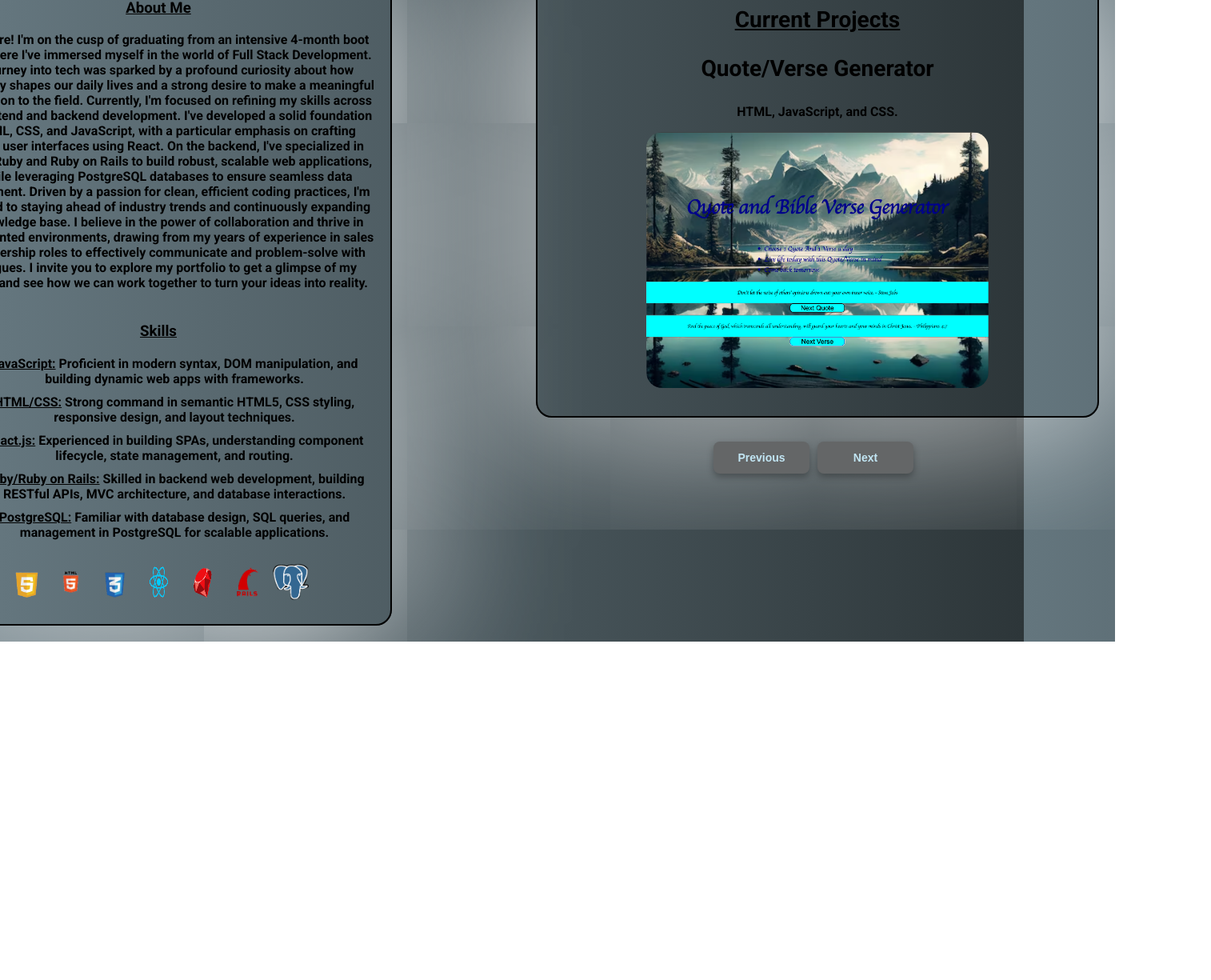
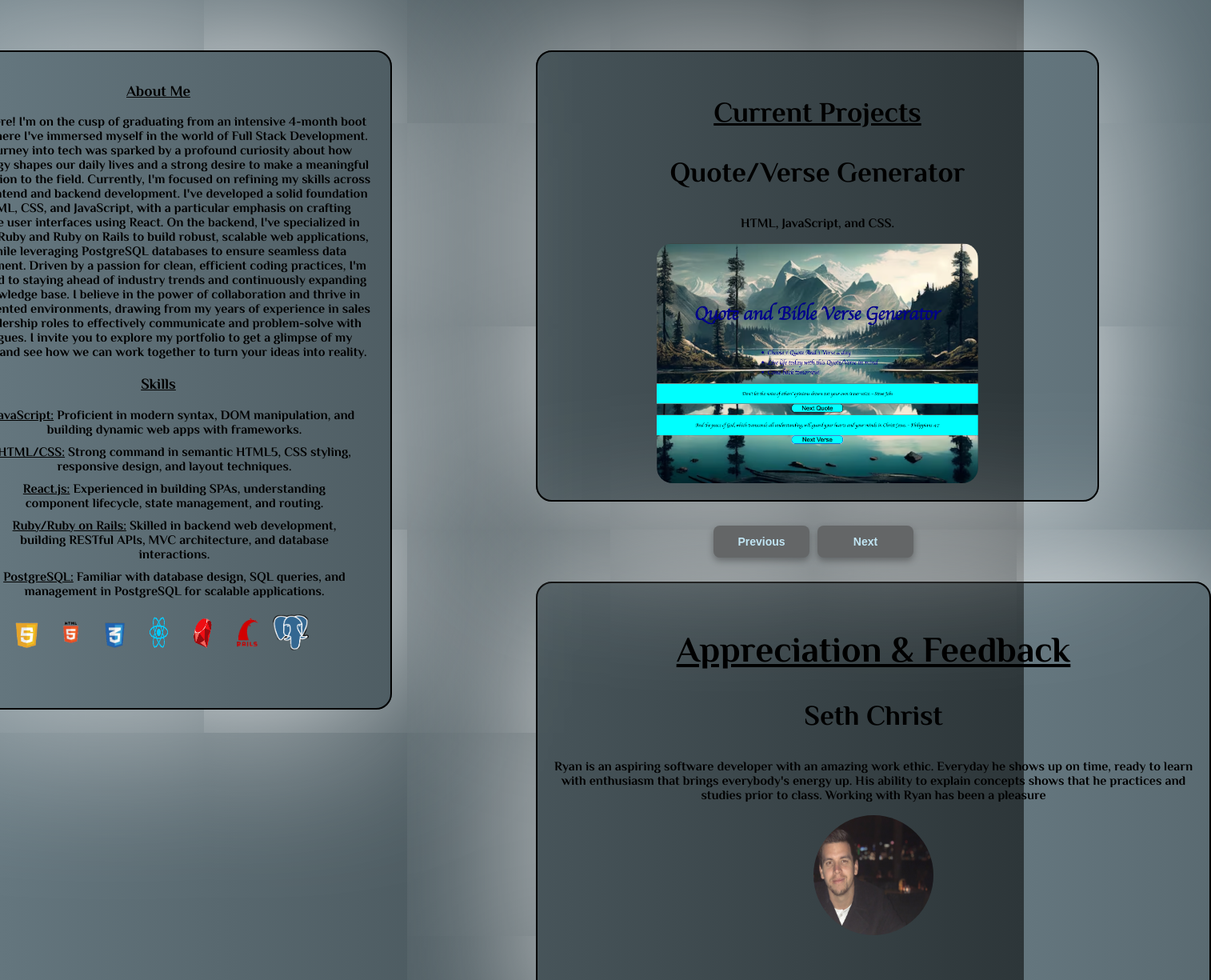
Before and after one commit to Rlemus93/final-portfolio, a React (Create React App) app: page / in a window 1280 px wide. Shown: the part 355-1580 px from the top of the page at 80% size, 1514 px wide, since content can reach past the window. Before the commit the page ends 1157 px from the top, so only its background shows below. Built offline with nearby package versions, Linux system fonts and the light colour scheme.

Commit message:
added testimonials

```diff
--- a/public/index.html
+++ b/public/index.html
@@ -2,8 +2,14 @@
 <html lang="en">
   <head>
     <meta charset="utf-8" />
+    <!-- fonts -->
+    <link rel="preconnect" href="https://fonts.googleapis.com">
+    <link rel="preconnect" href="https://fonts.gstatic.com" crossorigin>
+    <link href="https://fonts.googleapis.com/css2?family=Pacifico&display=swap" rel="stylesheet">
     <link rel="stylesheet" href="https://fonts.googleapis.com/css2?family=Roboto:wght@700&display=swap">
     <link rel="icon" href="%PUBLIC_URL%/favicon.ico" />
+    <link href="https://fonts.googleapis.com/css2?family=Pacifico&family=Philosopher:ital,wght@0,400;0,700;1,400;1,700&display=swap" rel="stylesheet">
+    <!-- end -->
     <meta name="viewport" content="width=device-width, initial-scale=1" />
     <meta name="theme-color" content="#000000" />
     <meta
--- a/src/App.css
+++ b/src/App.css
@@ -6,7 +6,6 @@ body {
   align-items: center;
   font-family: 'Roboto', sans-serif;
 }
-
 
 .card {
   border: 2px solid black;
@@ -24,6 +23,7 @@ body {
   transform: none;
 }
 
+
 .project-image {
   margin-top: 10px;
 }
@@ -31,10 +31,10 @@ body {
 .project-image img {
   max-width: 1000px;
   height: auto;
-  max-height: 320px;
+  max-height: 300px;
   transition: transform 0.3s;
   border-radius: 20px;
-  cursor:zoom-in;
+
 }
 
 .project-image img:hover {
@@ -47,22 +47,53 @@ body {
   justify-content: center;
 }
 
-.projectname {
-  font-size: 24px;
+.projectname,
+.testimonals
+ {
+  font-size: 30px;
   font-weight: bold;
   color: #000000;
   transition: text-shadow 0.3s;
+  font-family: "Philosopher", sans-serif;
+  font-weight: 700;
+  font-style: normal;
 }
 
-.projectname:hover {
+.projectname:hover,
+.testimonals:hover,
+.testimonialspara:hover {
+  text-shadow: 0 0 5px rgba(255, 255, 255, 0.5);
+}
 
-  text-shadow: 0 0 5px rgba(255, 255, 255, 0.5);
+.testimonials-image {
+  margin-top: 10px;
+}
+
+.testimonials-image img {
+  height: 150px;
+  width: 150px;
+  border-radius: 50%;
+  transition: transform 0.3s;
+}
+
+.testimonialspara {
+  font-family: "Philosopher", sans-serif;
+  font-weight: 700;
+  font-style: normal;
+}
+
+
+.techstack {
+  font-family: "Philosopher", sans-serif;
+  font-weight: 700;
+  font-style: normal;
 }
 
 .buttons {
   display: flex;
   flex-wrap: wrap;
   justify-content: center;
+  margin-bottom: 30px;
 }
 
 .button {
@@ -86,11 +117,9 @@ body {
   box-shadow: 0 8px 16px rgba(0, 0, 0, 0.3);
 }
 
-
 .button:active {
   transform: translateY(0);
 }
-
 
 .aboutme {
   border: 2px solid black;
@@ -102,61 +131,19 @@ body {
   margin: 20px;
   box-shadow: 0 0 215px rgba(255, 255, 255, 0.976);
   transition: text-shadow 0.6s;
+  font-family: "Philosopher", sans-serif;
+  font-weight: 700;
+  font-style: normal;
 }
 
 .aboutme:hover {
-  text-shadow: 0 0 5px rgb(132, 125, 125);
+  text-shadow: 0 0 5px rgb(83, 52, 52);
 }
 
-
-
-.skills {
-  border: none;
-  display: flex;
-  flex-wrap: wrap;
-  justify-content: center;
-  width: 100%;
-  max-width: 500px;
-  margin: 20px auto; /* Updated margin to center horizontally */
-}
-
-h1 {
-  text-align: center;
-  margin-top: -20px;
-  font-size: 48px;
-  font-weight: bold;
-  color: #000000;
-  transition: text-shadow 0.6s;
-}
-
-h1:hover {
-  text-shadow: 0 0 5px rgb(247, 244, 244);
-}
-
-
-
-
-.profile {
-  height: 150px;
-  width: 150px;
-  border-radius: 50%;
-  margin: 20px auto;
-  display: block;
-}
-
-
-
-.container {
-  display: flex;
-  justify-content: space-between;
-}
-
-.left-section {
-  width: calc(50% - 10px);
-}
-
-.right-section {
-  width: calc(50% - 10px);
+.aboutmepara {
+  font-family: "Philosopher", sans-serif;
+  font-weight: 700;
+  font-style: normal;
 }
 
 .skillsheader {
@@ -168,6 +155,9 @@ h1:hover {
   max-width: 500px;
   margin: 0 auto;
   margin-bottom: 20px;
+  font-family: "Philosopher", sans-serif;
+  font-weight: 700;
+  font-style: normal;
 }
 
 .skillslist {
@@ -179,13 +169,15 @@ h1:hover {
   max-width: 500px;
   color: rgb(0, 0, 0);
   transition: color 0.3s;
+  font-family: "Philosopher", sans-serif;
+  font-weight: 700;
+  font-style: normal;
 }
 
 .skillslist li {
   color: rgb(0, 0, 0);
   transition: color 0.3s;
   margin-bottom: 10px;
-
 }
 
 .skillslist li:hover {
@@ -203,6 +195,57 @@ h1:hover {
   margin: 0 5px;
 }
 
+.skills {
+  border: none;
+  display: flex;
+  flex-wrap: wrap;
+  justify-content: center;
+  width: 100%;
+  max-width: 500px;
+  margin: 20px auto;
+}
+
+h1 {
+  text-align: center;
+  margin-top: -20px;
+  font-size: 48px;
+  font-weight: bold;
+  color: #000000;
+  transition: text-shadow 0.6s;
+}
+
+h1:hover {
+  text-shadow: 0 0 5px rgb(247, 244, 244);
+}
+
+.profile {
+  height: 150px;
+  width: 150px;
+  border-radius: 50%;
+  margin: 20px auto;
+  display: block;
+}
+
+.name {
+  font-family: "Pacifico", cursive;
+  font-weight: 400;
+  font-style: normal;
+  font-size: 80px;
+}
+
+.container {
+  display: flex;
+  justify-content: space-between;
+}
+
+.left-section {
+  width: calc(50% - 10px);
+}
+
+.right-section {
+  width: calc(50% - 10px);
+}
+
 header {
   display: flex;
   margin-top: 10px;
@@ -214,8 +257,6 @@ header {
   margin: 0 5px;
   cursor: pointer;
 }
-
-
 
 .email-box {
   width: 120px;
@@ -242,3 +283,16 @@ header {
 .email-box:active {
   transform: translateY(0);
 }
+
+@keyframes spin {
+  0% { transform: rotate(0deg); }
+  100% { transform: rotate(360deg); }
+}
+
+.loading-message {
+  text-align: center;
+  font-family: "Pacifico", cursive;
+  font-weight: 400;
+  font-style: normal;
+  font-size: 80px;
+}
--- a/src/App.js
+++ b/src/App.js
@@ -1,23 +1,20 @@
-import React, { useState } from 'react';
-import Projects from './Components/Projects';
+import React, { useState, useEffect } from 'react';
+import Projects from './components/Projects';
 import './App.css';
 import profileimage from './images/profileimage.JPG';
-import ruby from './images/ruby.png';
-import rubyonrails from './images/rubyonrails.png';
-import react from './images/react.png';
-import css from './images/css.png';
-import html from './images/html.png';
-import js from './images/js.png';
 import github from './images/github.png';
 import linkdin from './images/linkdin.png';
 import verse from './images/verse.png';
-import postgresql from './images/postgresql.png';
 import tictactoe from './images/tictactoe.png';
 import poisongame from './images/poisongame.png';
 import comingsoon from './images/comingsoon.jpeg';
+import Aboutme from './components/Aboutme';
+import Testimonials from './components/Testimonials';
 
 const App = () => {
+  const [loading, setLoading] = useState(true); // State to manage loading
   const [currentProjectIndex, setCurrentProjectIndex] = useState(0);
+  const [currentTestimonialIndex, setCurrentTestimonialIndex] = useState(0)
 
   const projectNames = [
     ['Quote/Verse Generator', 'HTML, JavaScript, and CSS.', <img src={verse} alt="" />],
@@ -26,6 +23,33 @@ const App = () => {
     ['Capstone-Project', 'this is a little summary', <img src={comingsoon} alt="" />],
     ['future project', 'this is a little summary', <img src={comingsoon} alt="" />],
   ];
+
+  const testimonials = [
+    ['Seth Christ',"Ryan is an aspiring software developer with an amazing work ethic. Everyday he shows up on time, ready to learn with enthusiasm that brings everybody's energy up. His ability to explain concepts shows that he practices and studies prior to class. Working with Ryan has been a pleasure", <img src={profileimage} alt="" />],
+    ['name2','Highly recommend! Professional and efficient.', <img src={github} alt="" />],
+    ['name3','Outstanding experience from start to finish. Will definitely return!', <img src={linkdin} alt="" />],
+    ['name4','Impressed by the quality of work and attention to detail.', <img src={profileimage} alt="" />],
+    ['name5','Excellent communication and quick turnaround. Couldnt be happier!', <img src={linkdin} alt="" />],
+    ['name6','Incredible results! Exceeded all expectations', <img src={github} alt="" />]
+  ]
+
+  useEffect(() => {
+    // funtion that loads up screen. after 2.5 seconds loads up the rest of the page
+    const timeout = setTimeout(() => {
+      setLoading(false);
+    }, 2500); // Adjust timing as needed
+
+    // Auto change testimonial index every 7 seconds
+    const interval = setInterval(() => {
+      setCurrentTestimonialIndex(prevIndex => (prevIndex === testimonials.length - 1 ? 0 : prevIndex + 1));
+    }, 7000); //
+
+    // Cleanup functions
+    return () => {
+      clearTimeout(timeout);
+      clearInterval(interval);
+    };
+  }, []);
 
   const nextProject = () => {
     setCurrentProjectIndex(currentProjectIndex === projectNames.length - 1 ? 0 : currentProjectIndex + 1);
@@ -49,6 +73,11 @@ const App = () => {
 
   return (
     <div>
+      {loading ? (
+        <div className="loading-message">Welcome! Nice to meet you!</div>
+      ) : (
+        // Content after loading
+        <>
           <header>
             <img className="headerphotos" src={linkdin} alt="" onClick={handleLinkedInClick} />
             <img className="headerphotos" src={github} alt="" onClick={handleGitHubClick} />
@@ -56,65 +85,12 @@ const App = () => {
               Email Me
             </div>
           </header>
-      <h1>
+          <h1 className='name'>
             Ryan Lemus<img className="profile" src={profileimage} alt="Profile" />
           </h1>
 
           <div className="container">
-        <div className="left-section">
-          <div className="aboutme">
-            <div className='left-titles'>
-            <h3>
-              <u >About Me</u>
-            </h3>
-            </div>
-            <p>
-            Hello there! I'm on the cusp of graduating from an intensive 4-month boot camp, where I've immersed myself in the world of Full Stack Development. My journey into tech was sparked by a profound curiosity about how technology shapes our daily lives and a strong desire to make a meaningful contribution to the field.
-
-            Currently, I'm focused on refining my skills across both frontend and backend development. I've developed a solid foundation in HTML, CSS, and JavaScript, with a particular emphasis on crafting intuitive user interfaces using React. On the backend, I've specialized in utilizing Ruby and Ruby on Rails to build robust, scalable web applications, all while leveraging PostgreSQL databases to ensure seamless data management.
-
-            Driven by a passion for clean, efficient coding practices, I'm dedicated to staying ahead of industry trends and continuously expanding my knowledge base. I believe in the power of collaboration and thrive in team-oriented environments, drawing from my years of experience in sales and leadership roles to effectively communicate and problem-solve with colleagues.
-
-            I invite you to explore my portfolio to get a glimpse of my projects and see how we can work together to turn your ideas into reality.
-
-            <div className="skills"></div>
-          <h3 className="skillsheader">
-            <u>Skills</u>
-          </h3>
-          <ul className="skillslist">
-            <li>
-              <u>JavaScript:</u> Proficient in modern syntax, DOM manipulation, and building dynamic web apps with frameworks.
-            </li>
-            <li>
-              <u>HTML/CSS:</u> Strong command in semantic HTML5, CSS styling, responsive design, and layout techniques.
-            </li>
-            <li>
-              <u>React.js:</u> Experienced in building SPAs, understanding component lifecycle, state management, and routing.
-            </li>
-            <li>
-              <u>Ruby/Ruby on Rails:</u> Skilled in backend web development, building RESTful APIs, MVC architecture, and database
-              interactions.
-            </li>
-            <li>
-              <u>PostgreSQL:</u> Familiar with database design, SQL queries, and management in PostgreSQL for scalable applications.
-            </li>
-          </ul>
-          <div className="skills">
-            <div className="skills-images">
-              <img className="skillsimage" src={js} alt="" />
-              <img className="skillsimage" src={html} alt="" />
-              <img className="skillsimage" src={css} alt="" />
-              <img className="skillsimage" src={react} alt="" />
-              <img className="skillsimage" src={ruby} alt="" />
-              <img className="skillsimage" src={rubyonrails} alt="" />
-              <img className="skillsimage" src={postgresql} alt="" />
-            </div>
-          </div>
-            </p>
-
-          </div>
-
-        </div>
+            <Aboutme />
 
             <div className="right-section">
               <div className="project-cards">
@@ -128,9 +104,15 @@ const App = () => {
                   Next
                 </button>
               </div>
+              <div className='testimonial-cards'>
+                <Testimonials testimonials={testimonials[currentTestimonialIndex]} />
               </div>
             </div>
           </div>
+        </>
+      )}
+    </div>
   );
 };
+
 export default App;
--- /dev/null
+++ b/src/Components/Aboutme.js
@@ -0,0 +1,64 @@
+import React from 'react';
+import ruby from '../images/ruby.png';
+import rubyonrails from '../images/rubyonrails.png';
+import react from '../images/react.png';
+import css from '../images/css.png';
+import html from '../images/html.png';
+import js from '../images/js.png';
+import postgresql from '../images/postgresql.png';
+
+const Aboutme = () => {
+  return (
+    <div className="left-section">
+      <div className="aboutme">
+        <div className='left-titles'>
+          <h3>
+            <u>About Me</u>
+          </h3>
+        </div>
+        <div className='aboutmepara'>
+          Hello there! I'm on the cusp of graduating from an intensive 4-month boot camp, where I've immersed myself in the world of Full Stack Development. My journey into tech was sparked by a profound curiosity about how technology shapes our daily lives and a strong desire to make a meaningful contribution to the field.
+
+          Currently, I'm focused on refining my skills across both frontend and backend development. I've developed a solid foundation in HTML, CSS, and JavaScript, with a particular emphasis on crafting intuitive user interfaces using React. On the backend, I've specialized in utilizing Ruby and Ruby on Rails to build robust, scalable web applications, all while leveraging PostgreSQL databases to ensure seamless data management.
+
+          Driven by a passion for clean, efficient coding practices, I'm dedicated to staying ahead of industry trends and continuously expanding my knowledge base. I believe in the power of collaboration and thrive in team-oriented environments, drawing from my years of experience in sales and leadership roles to effectively communicate and problem-solve with colleagues.
+
+          I invite you to explore my portfolio to get a glimpse of my projects and see how we can work together to turn your ideas into reality.
+        </div>
+        <div className="skills">
+          <h3 className="skillsheader">
+            <u>Skills</u>
+          </h3>
+          <ul className="skillslist">
+            <li>
+              <u>JavaScript:</u> Proficient in modern syntax, DOM manipulation, and building dynamic web apps with frameworks.
+            </li>
+            <li>
+              <u>HTML/CSS:</u> Strong command in semantic HTML5, CSS styling, responsive design, and layout techniques.
+            </li>
+            <li>
+              <u>React.js:</u> Experienced in building SPAs, understanding component lifecycle, state management, and routing.
+            </li>
+            <li>
+              <u>Ruby/Ruby on Rails:</u> Skilled in backend web development, building RESTful APIs, MVC architecture, and database interactions.
+            </li>
+            <li>
+              <u>PostgreSQL:</u> Familiar with database design, SQL queries, and management in PostgreSQL for scalable applications.
+            </li>
+          </ul>
+          <div className="skills-images">
+            <img className="skillsimage" src={js} alt="" />
+            <img className="skillsimage" src={html} alt="" />
+            <img className="skillsimage" src={css} alt="" />
+            <img className="skillsimage" src={react} alt="" />
+            <img className="skillsimage" src={ruby} alt="" />
+            <img className="skillsimage" src={rubyonrails} alt="" />
+            <img className="skillsimage" src={postgresql} alt="" />
+          </div>
+        </div>
+      </div>
+    </div>
+  );
+};
+
+export default Aboutme;
--- a/src/Components/Projects.js
+++ b/src/Components/Projects.js
@@ -5,8 +5,11 @@ const Projects = ({ projectName }) => {
     <div className='card'>
      <div className='projectname'> <h3><u>Current Projects</u></h3>
      <h3> {projectName[0]}</h3>
+
      </div>
+     <div className='techstack'>
       <p> {projectName[1]}</p>
+      </div>
       <div className='project-image'>
         {projectName[2]}
         </div>
--- /dev/null
+++ b/src/Components/Testimonials.js
@@ -0,0 +1,21 @@
+import React from 'react';
+
+const Testimonials = ({ testimonials }) => {
+  return (
+    <div className='card'>
+      <div className='testimonials'>
+        <div className='projectname'> <h2><u>Appreciation & Feedback</u></h2>
+        <h3>{testimonials[0]}</h3>
+        </div>
+      </div>
+      <div className='testimonialspara'>
+        <p>{testimonials[1]}</p>
+      </div>
+      <div className='testimonials-image'>
+        {testimonials[2]}
+      </div>
+    </div>
+  );
+};
+
+export default Testimonials;
```
Lines whose indentation alone changed are shown as unchanged.
